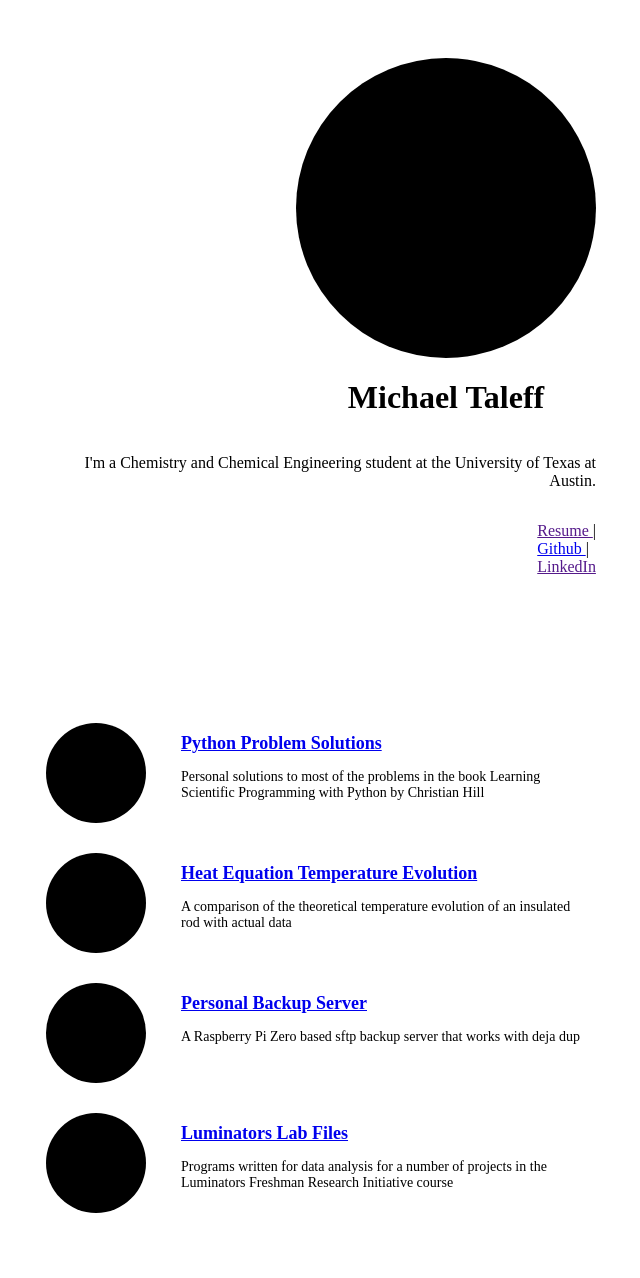
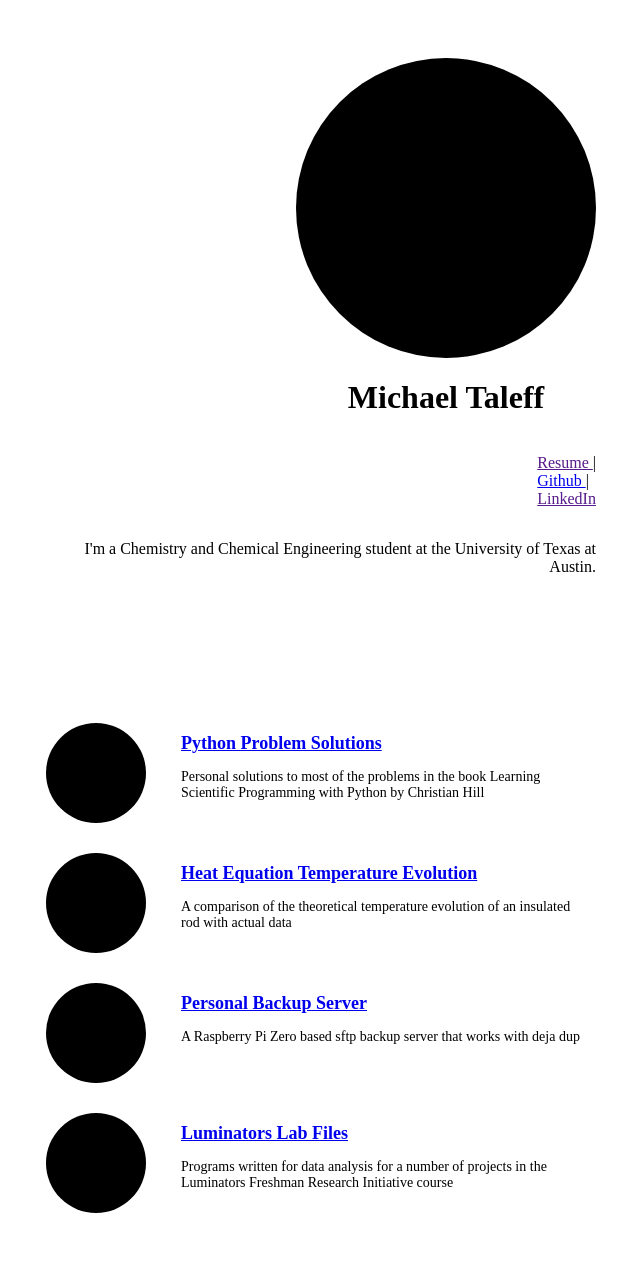
Before and after one commit to taleff/taleff.github.io, a Jekyll site: the page built from index.html, in a window 1280 px wide. Shown: the whole page, without its empty margins (295-935 px from the left). Built offline with Jekyll 4.4.1, drawn with Linux system fonts in a browser that asks for light colours.

Commit message:
Update home.html

```diff
--- a/_layouts/home.html
+++ b/_layouts/home.html
@@ -7,11 +7,12 @@ layout: default
         <div class="profile-section">
             <img src="{{ "/assets/placeholder.png" | relative_url }}" class="profile-picture">
             <h1 class="profile-name"> Michael Taleff </h1>
-            {%- include biography.html -%}
             <ul class="personal-links">
                 <li><a href="{{ /assets/resume.pdf | relative_url }}"> Resume </a>|</li>
                 <li><a href="{{ site.github }}"> Github </a>|</li>
                 <li><a href="{{ site.linkedin }}"> LinkedIn </a></li>
+            </ul>
+            {%- include biography.html -%}
         </div>
 
         <ul class="project-list">
```
